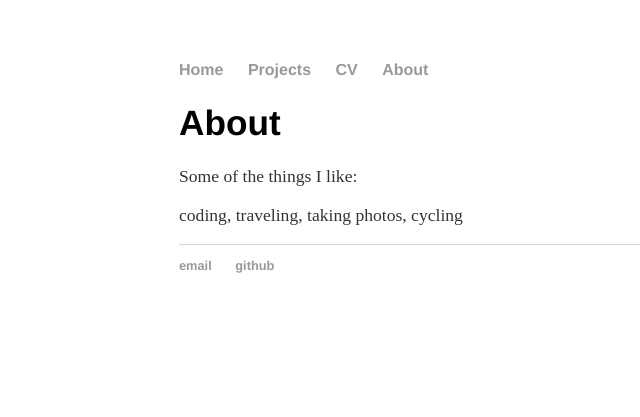
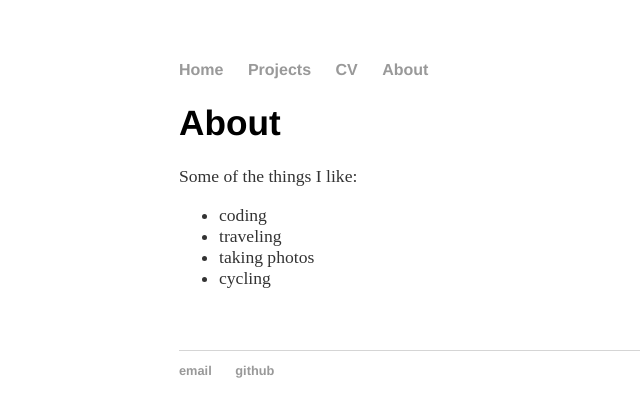
Before and after one commit to sosnovska/Portfolio-old-version, a Jekyll site: the page built from about/index.html, in a window 1280 px wide. Shown: the top 417 px of the page, without its empty margins (13-653 px from the left). Built offline with Jekyll 4.4.1, drawn with Linux system fonts in a browser that asks for light colours.

Commit message:
text size, content edit

```diff
--- a/about/index.html
+++ b/about/index.html
@@ -3,8 +3,13 @@ layout: default
 title: Malgorzata Sosnowska
 ---
 
-    <div class="blurb">
+    <div class="about">
         <h1>About</h1>
             <p>Some of the things I like:</p>
-            <p>coding, traveling, taking photos, cycling</p>
+            <ul>
+				<li>coding</li>
+				<li>traveling</li>
+				<li>taking photos</li>
+				<li>cycling</li>
+			</ul>
     </div>
--- a/css/main.css
+++ b/css/main.css
@@ -25,7 +25,7 @@ footer { border-top: 1px solid #d5d5d5; font-size: .8em; }
 
 /* CV */
 .cv { margin: 0px 0px 60px; }
-.cv .download { float: right; font-size: .8em; text-transform: uppercase; }
+.cv .download { float: left; font-size: .8em; text-transform: uppercase; }
 .cv h1, h2, h3, h4 { font-family: 'Helvetica', 'Arial', 'Sans-Serif'; }
 .cv h1 { font-size: 2.2em; }
 .cv h2 { font-size: 1.6em; }
--- a/cv/index.html
+++ b/cv/index.html
@@ -10,8 +10,7 @@ title: Malgorzata Sosnowska
         <h1>Education</h1>
         <h2>University of Birmingham</h2>
             <h3>MSc Computer Science</h3>
-            <h4>September 2016 - Present</h4>
-            <h4>Graduation: December 2017</h4>
+            <h4>September 2016 - Present<br>Graduation: December 2017</h4>
             <p></p>
 
             <h3>Modules</h3>
```
